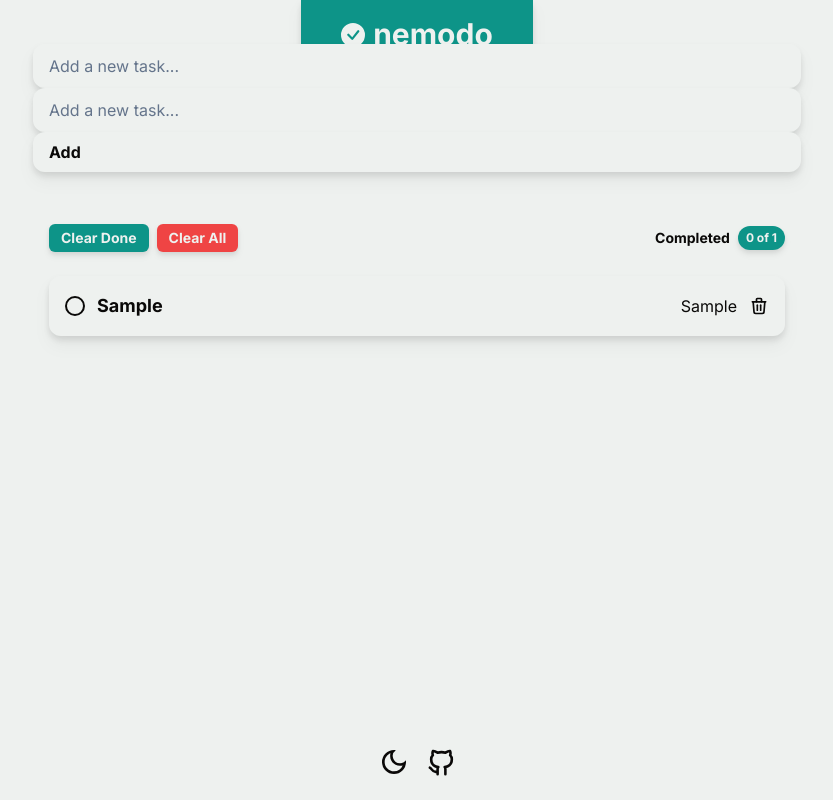
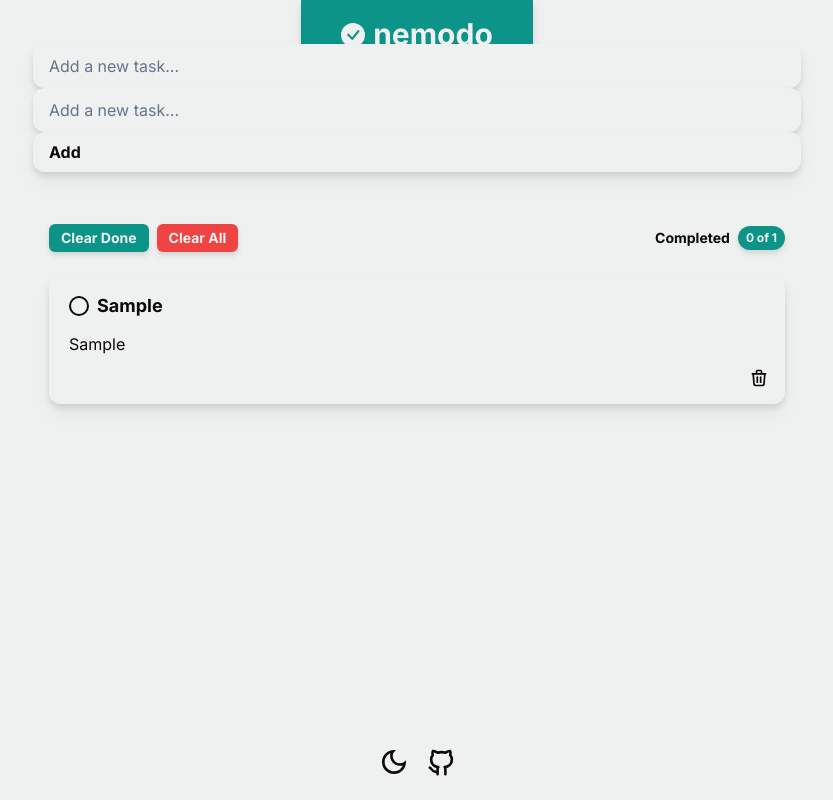
Before and after one commit to nebocoder/nemodo, a React (Vite) app: page / in a window 1280 px wide. Both pictures are taken after typing "Sample", "Sample" into the empty fields and a click on the button "Add". Shown: the whole page, without its empty margins (223-1056 px from the left). Built offline with nearby package versions, Linux system fonts and the light colour scheme.

Commit message:
Update task card styling

```diff
--- a/src/components/List.tsx
+++ b/src/components/List.tsx
@@ -81,10 +81,11 @@ const Task: React.FC<TaskProps> = ({ task, onComplete, onRemove }) => {
   return (
     <div
       className="w-full rounded-xl drop-shadow-lg bg-primary text-secondary
-      p-4 flex place-items-center justify-between gap-3 break-all
+      p-4 flex flex-col justify-between gap-3 break-all
     dark:bg-darkPrimary dark:text-darkSecondary transition-colors
       duration-500"
     >
+      <div className="flex place-items-center gap-2 pl-1">
         <button
           ref={check}
           onClick={() => onComplete(task.id)}
@@ -109,11 +110,18 @@ const Task: React.FC<TaskProps> = ({ task, onComplete, onRemove }) => {
         >
           {task.title}
         </p>
-      <p>{task.body}</p>
+      </div>
+      <p
+        className={
+          task.isComplete ? "line-through text-slate-400 pl-1" : "pl-1"
+        }
+      >
+        {task.body}
+      </p>
       <button
         onClick={() => onRemove(task.id)}
-        className="active:text-red-600 transition-colors
-        duration-500"
+        className="active:text-red-600 transition-colors w-auto
+        duration-500 self-end"
       >
         <TbTrash size={20} />
       </button>
```
Lines whose indentation alone changed are shown as unchanged.
